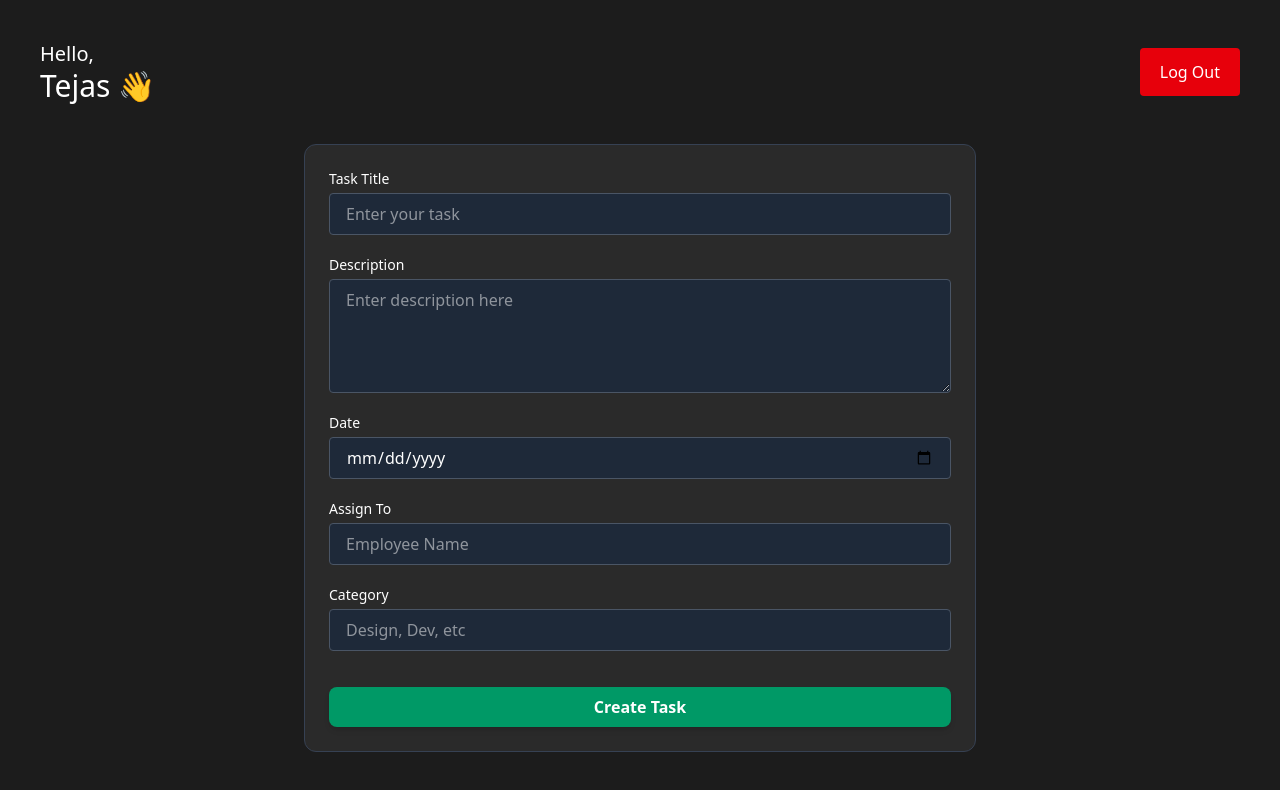
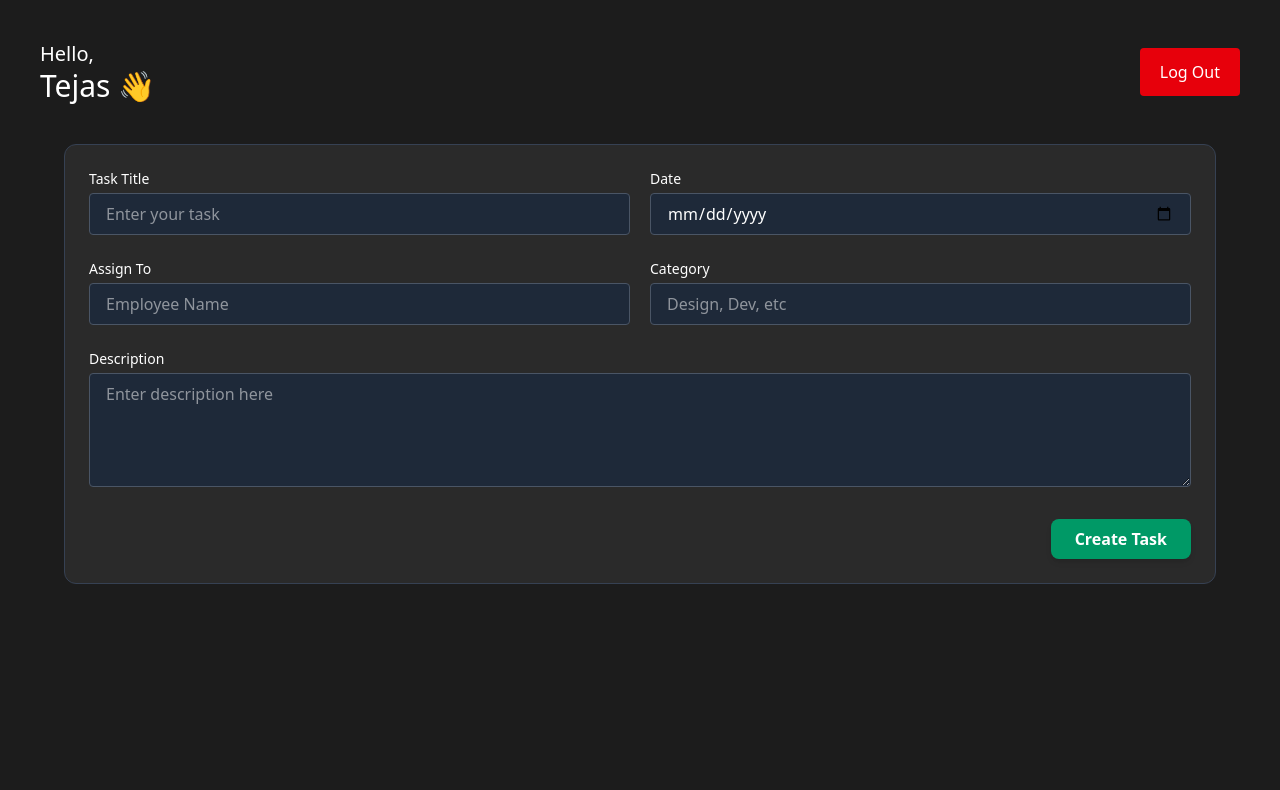
Before and after one commit to tejasmusale99/employee-management-system, a React (Vite) app: page / in a window 1280 px wide. Shown: the top 790 px of the page. Built offline with nearby package versions, Linux system fonts and the light colour scheme.

Commit message:
Ui improvement

```diff
--- a/src/components/Dashboard/AdminDashboard.jsx
+++ b/src/components/Dashboard/AdminDashboard.jsx
@@ -4,12 +4,13 @@ export const AdminDashboard = () => {
   return (
     <div className="p-5 md:p-10 min-h-screen w-full bg-[#1c1c1c]">
       <Header />
+
       <form
         action=""
-        className="border border-gray-700 flex flex-col gap-5 w-full max-w-2xl p-6 rounded-xl mt-10 bg-[#2a2a2a] mx-auto"
+        className="border border-gray-700 bg-[#2a2a2a] rounded-xl p-6 mt-10 max-w-6xl mx-auto flex flex-col gap-6"
       >
-
-        <div className="flex flex-col">
+        <div className="flex flex-col md:flex-row gap-5">
+          <div className="flex flex-col w-full md:w-1/2">
             <label htmlFor="taskTitle" className="text-white text-sm mb-1">
               Task Title
             </label>
@@ -18,10 +19,50 @@ export const AdminDashboard = () => {
               name="taskTitle"
               type="text"
               placeholder="Enter your task"
-            className="w-full px-4 py-2 rounded bg-gray-800 text-white border border-gray-600 focus:outline-none focus:ring-2 focus:ring-emerald-500"
+              className="px-4 py-2 rounded bg-gray-800 text-white border border-gray-600 focus:outline-none focus:ring-2 focus:ring-emerald-500"
             />
           </div>
 
+          <div className="flex flex-col w-full md:w-1/2">
+            <label htmlFor="date" className="text-white text-sm mb-1">
+              Date
+            </label>
+            <input
+              id="date"
+              name="date"
+              type="date"
+              className="px-4 py-2 rounded bg-gray-800 text-white border border-gray-600 focus:outline-none focus:ring-2 focus:ring-emerald-500"
+            />
+          </div>
+        </div>
+
+        <div className="flex flex-col md:flex-row gap-5">
+          <div className="flex flex-col w-full md:w-1/2">
+            <label htmlFor="assignTo" className="text-white text-sm mb-1">
+              Assign To
+            </label>
+            <input
+              id="assignTo"
+              name="assignTo"
+              type="text"
+              placeholder="Employee Name"
+              className="px-4 py-2 rounded bg-gray-800 text-white border border-gray-600 focus:outline-none focus:ring-2 focus:ring-emerald-500"
+            />
+          </div>
+
+          <div className="flex flex-col w-full md:w-1/2">
+            <label htmlFor="category" className="text-white text-sm mb-1">
+              Category
+            </label>
+            <input
+              id="category"
+              name="category"
+              type="text"
+              placeholder="Design, Dev, etc"
+              className="px-4 py-2 rounded bg-gray-800 text-white border border-gray-600 focus:outline-none focus:ring-2 focus:ring-emerald-500"
+            />
+          </div>
+        </div>
 
         <div className="flex flex-col">
           <label htmlFor="description" className="text-white text-sm mb-1">
@@ -32,57 +73,18 @@ export const AdminDashboard = () => {
             name="description"
             rows={4}
             placeholder="Enter description here"
-            className="w-full px-4 py-2 rounded bg-gray-800 text-white border border-gray-600 focus:outline-none focus:ring-2 focus:ring-emerald-500"
+            className="px-4 py-2 rounded bg-gray-800 text-white border border-gray-600 focus:outline-none focus:ring-2 focus:ring-emerald-500"
           ></textarea>
         </div>
 
-
-        <div className="flex flex-col">
-          <label htmlFor="date" className="text-white text-sm mb-1">
-            Date
-          </label>
-          <input
-            id="date"
-            name="date"
-            type="date"
-            className="px-4 py-2 rounded bg-gray-800 text-white border border-gray-600 focus:outline-none focus:ring-2 focus:ring-emerald-500"
-          />
-        </div>
-
-
-        <div className="flex flex-col">
-          <label htmlFor="assignTo" className="text-white text-sm mb-1">
-            Assign To
-          </label>
-          <input
-            id="assignTo"
-            name="assignTo"
-            type="text"
-            placeholder="Employee Name"
-            className="w-full px-4 py-2 rounded bg-gray-800 text-white border border-gray-600 focus:outline-none focus:ring-2 focus:ring-emerald-500"
-          />
-        </div>
-
-
-        <div className="flex flex-col">
-          <label htmlFor="category" className="text-white text-sm mb-1">
-            Category
-          </label>
-          <input
-            id="category"
-            name="category"
-            type="text"
-            placeholder="Design, Dev, etc"
-            className="w-full px-4 py-2 rounded bg-gray-800 text-white border border-gray-600 focus:outline-none focus:ring-2 focus:ring-emerald-500"
-          />
-        </div>
-
+        <div className="text-right">
           <button
             type="submit"
-          className="mt-4 w-full py-2 px-4 bg-emerald-600 hover:bg-emerald-700 text-white font-semibold rounded-lg shadow-md transition duration-300"
+            className="mt-2 py-2 px-6 bg-emerald-600 hover:bg-emerald-700 text-white font-semibold rounded-lg shadow-md transition duration-300"
           >
             Create Task
           </button>
+        </div>
       </form>
     </div>
   );
```
Lines whose indentation alone changed are shown as unchanged.
